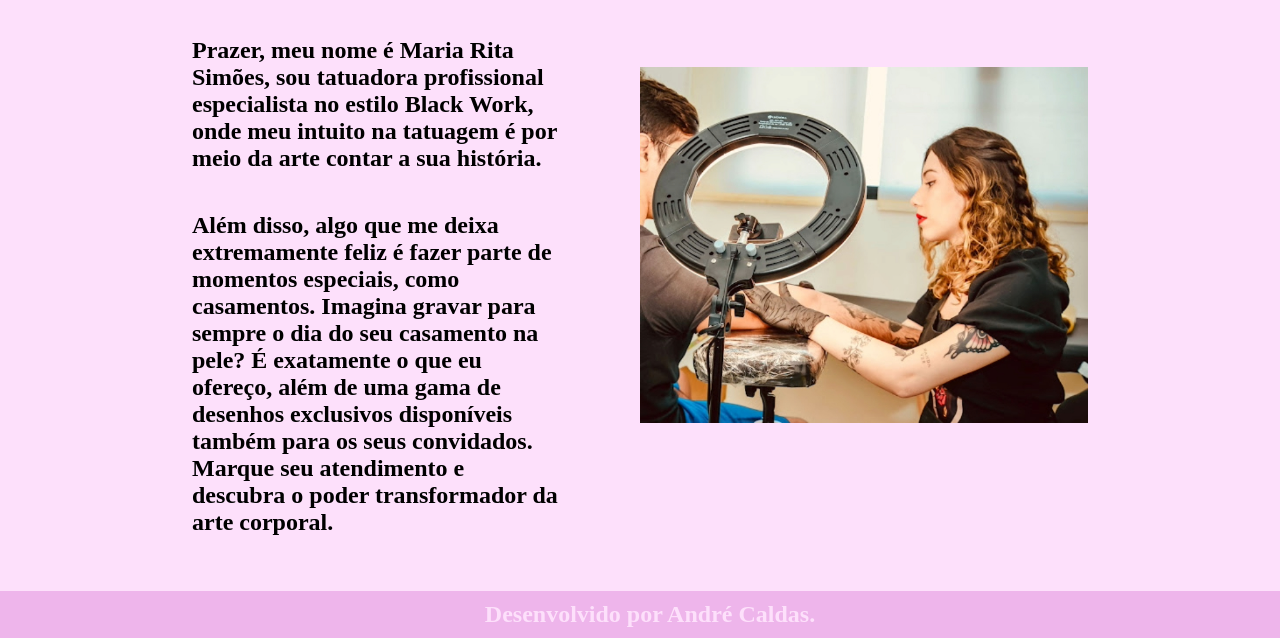
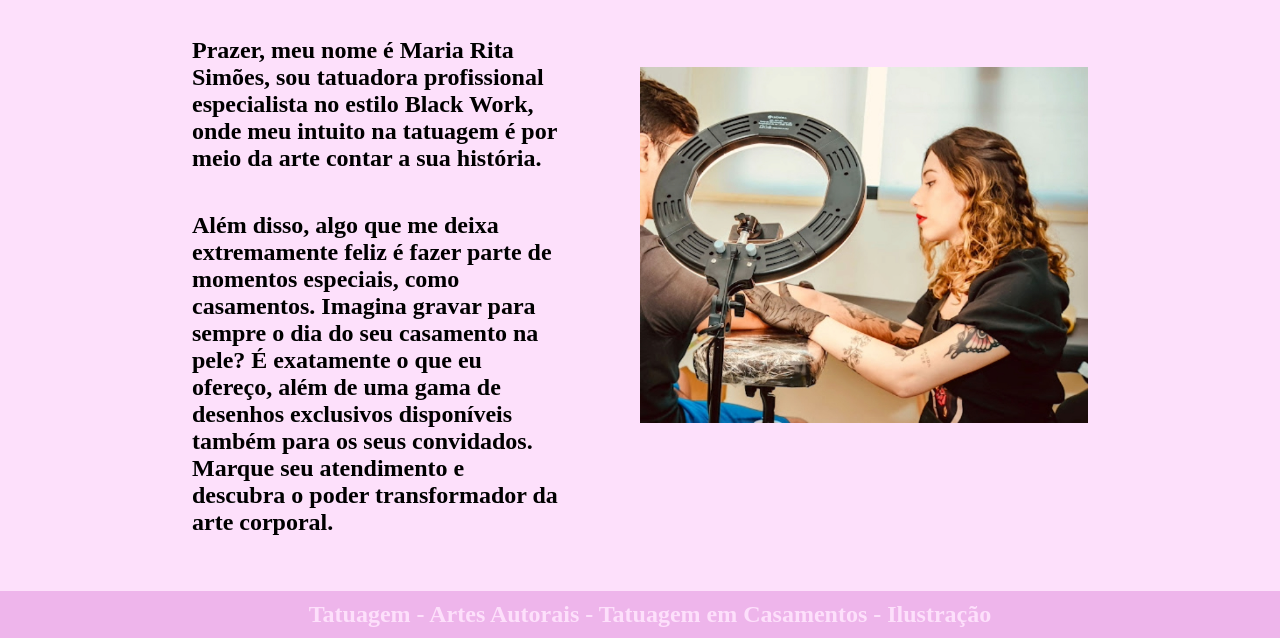
Before and after one commit to AndreCaldas2/site-maria, a plain HTML site: page about.html in a window 1280 px wide. Shown: the part 162-800 px from the top of the page. Drawn offline with Linux system fonts and the light colour scheme; a web font is replaced by a local one.

Commit message:
mudança no rodapé

```diff
--- a/about.html
+++ b/about.html
@@ -28,7 +28,7 @@
     </main>
 
     <footer class="rodape">
-        <p>Desenvolvido por André Caldas.</p>
+        <p>Tatuagem - Artes Autorais - Tatuagem em Casamentos - Ilustração</p>
     </footer>
 </body>
 </html>
```
Also changed, not shown: index.html (+1 -1 lines).
